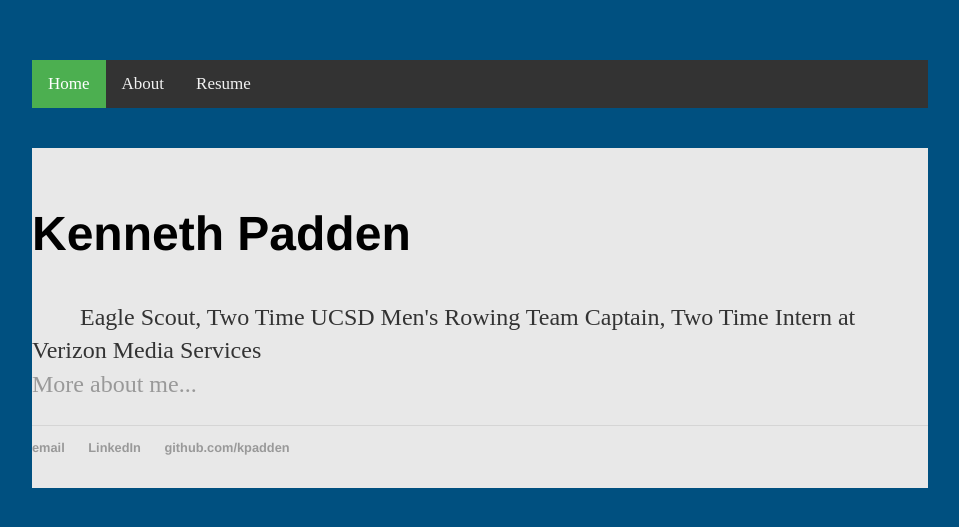
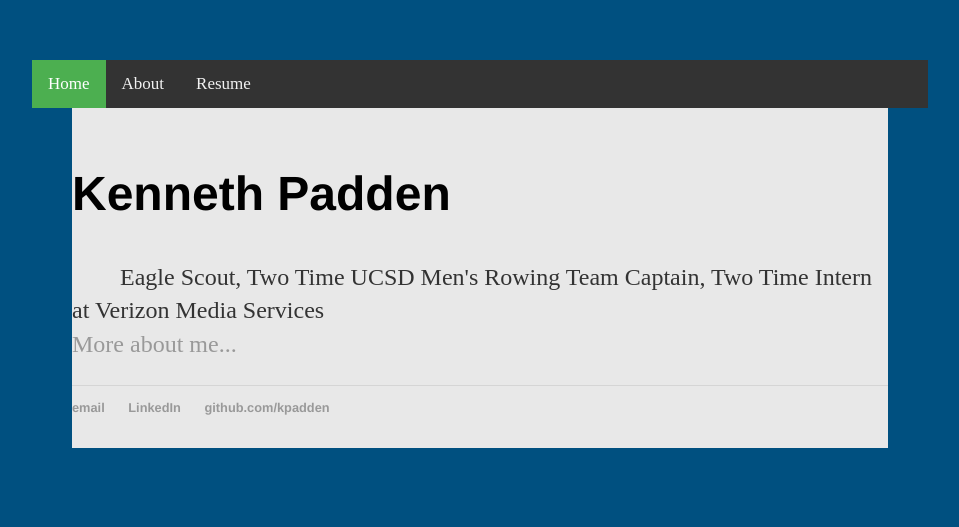
Before and after one commit to kpadden/kpadden.github.io, a Jekyll site: the page built from index.html, in a window 1280 px wide. Shown: the top 527 px of the page, without its empty margins (160-1119 px from the left). Built offline with Jekyll 4.4.1, drawn with Linux system fonts in a browser that asks for light colours.

Commit message:
Update main.css

```diff
--- a/css/main.css
+++ b/css/main.css
@@ -5,7 +5,7 @@ body {
 }
 
 section {
-    margin: 40px auto;
+    margin: 0px 40px;
     background-color: #e8e8e8;
 }
 
```
